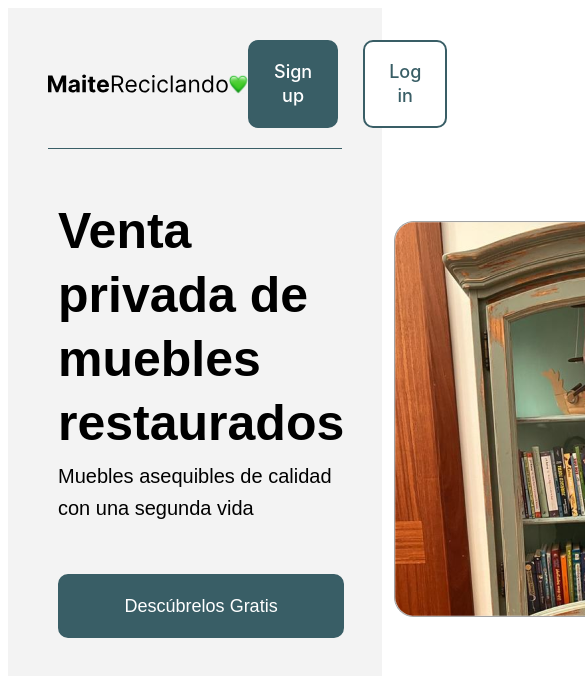
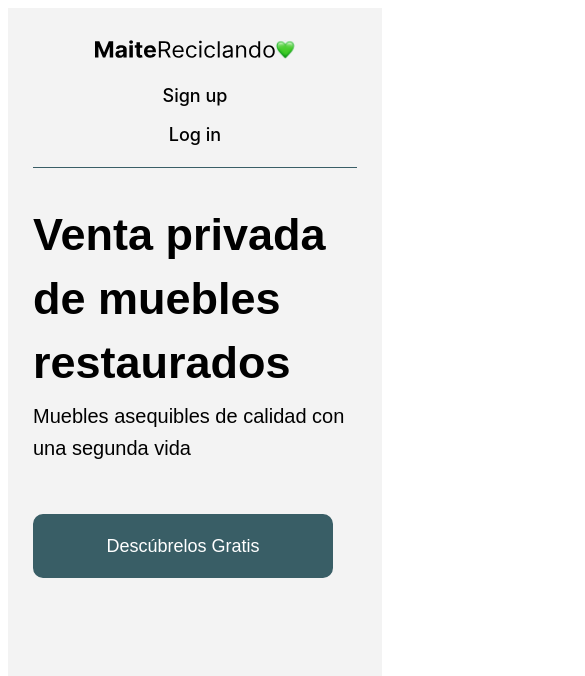
Before and after one commit to miguelgonzalezcruz/maite-react-app, a React (Create React App) app: page / in a window 390 px wide. Shown: the top 676 px of the page, 585 px wide, since content can reach past the window. Built offline with nearby package versions, Linux system fonts and the light colour scheme.

Commit message:
adaptative

```diff
--- a/src/blocks/Header.css
+++ b/src/blocks/Header.css
@@ -11,10 +11,11 @@
 }
 
 .header {
-  padding-left: 40px;
-  padding-right: 40px;
+  padding-left: 25px;
+  padding-right: 25px;
   padding-top: 32px;
   justify-content: space-between;
+  position: relative;
 }
 
 .header__container {
@@ -29,27 +30,11 @@
   align-items: baseline;
   border-bottom: 0.3px solid #395e66;
   margin-top: 20px;
-  padding-left: 40px;
-  padding-right: 40px;
 }
 
 .header__logo {
-  width: 200px;
-  height: 40px;
+  max-width: 300px;
   margin-bottom: 0px;
-}
-
-.header__date {
-  font-weight: 700;
-  font-size: 20px;
-  line-height: 24px;
-  padding-left: 24px;
-  margin-bottom: 0px;
-  margin-top: 0px;
-  font-family: "Cabinet Grotesk", "Arial", sans-serif;
-  font-size: 20px;
-  font-weight: 700;
-  line-height: 24px;
 }
 
 .navigation__container {
@@ -65,7 +50,6 @@
 }
 
 .navigation__button-login {
-  align-self: center;
   border: 2px solid #395e66;
   border-radius: 10px;
   background: #ffffff;
@@ -114,27 +98,100 @@
   color: #ffffff;
 }
 
-.navigation__avatar {
-  margin-left: 12px;
-  margin-bottom: 0px;
-  object-fit: cover;
-  width: 40px;
-  height: 40px;
-  box-sizing: border-box;
-  border-radius: 50%;
-  border: 1px solid rgba(0, 0, 0, 0.2);
+@media screen and (max-width: 600px) {
+  .header__logo {
+    max-width: 250px;
+  }
+
+  .navigation__button-login {
+    font-size: 12px;
+    border-radius: 5px;
+    padding-top: 10px;
+    padding-bottom: 10px;
+    padding-left: 15px;
+    padding-right: 15px;
+    line-height: 12px;
+    margin-left: 30px;
+  }
+
+  .navigation__button-signup {
+    font-size: 12px;
+    border-radius: 5px;
+    padding-top: 10px;
+    padding-bottom: 10px;
+    padding-left: 15px;
+    padding-right: 15px;
+    line-height: 12px;
+  }
 }
 
-.navigation__username {
-  padding-left: 20px;
-  margin-bottom: 0px;
-  margin-top: 0px;
-  font-family: "Cabinet Grotesk", "Arial", sans-serif;
-  font-size: 20px;
-  font-weight: 700;
-  line-height: 25px;
-  text-decoration: none;
-  color: #000000;
-  display: flex;
-  align-items: center;
+@media screen and (max-width: 500px) {
+  .header__logo {
+    max-width: 200px;
+  }
 }
+
+@media screen and (max-width: 450px) {
+  .header__container {
+    display: flex;
+    flex-direction: column;
+    align-items: center;
+    width: 100%;
+  }
+
+  .navigation__container {
+    display: flex;
+    flex-direction: column;
+    align-content: center;
+    align-items: center;
+  }
+
+  .navigation__button-signup {
+    border: transparent;
+    border-radius: none;
+    background: transparent;
+    margin-bottom: 0px;
+    margin-top: 0px;
+    padding-top: 0px;
+    padding-bottom: 0px;
+    padding-left: 0px;
+    padding-right: 0px;
+    font-size: 18px;
+    font-weight: 500;
+    line-height: 24px;
+    color: #000000;
+    cursor: pointer;
+    margin-top: 25px;
+  }
+
+  .navigation__button-signup:hover {
+    background: none;
+    border: none;
+    color: #2bc016;
+  }
+
+  .navigation__button-login {
+    border: transparent;
+    border-radius: none;
+    background: transparent;
+    margin-bottom: 0px;
+    margin-top: 0px;
+    padding-top: 0px;
+    padding-bottom: 0px;
+    padding-left: 0px;
+    padding-right: 0px;
+    font-size: 18px;
+    font-weight: 500;
+    line-height: 24px;
+    color: #000000;
+    cursor: pointer;
+    margin-left: 0px;
+    margin-top: 15px;
+  }
+
+  .navigation__button-login:hover {
+    background: none;
+    border: none;
+    color: #2bc016;
+  }
+}
--- a/src/blocks/Hero.css
+++ b/src/blocks/Hero.css
@@ -65,3 +65,29 @@
   align-items: center;
   justify-content: center;
 }
+
+@media screen and (max-width: 1000px) {
+  .hero__image-container {
+    display: none;
+  }
+
+  .hero__container {
+    display: flex;
+  }
+}
+
+@media screen and (max-width: 630px) {
+  .hero__title {
+    font-size: 45px;
+    line-height: 5p0x;
+  }
+}
+
+@media screen and (max-width: 430px) {
+  .hero {
+    padding-top: 35px;
+    padding-bottom: 25px;
+    padding-left: 25px;
+    padding-right: 25px;
+  }
+}
--- a/src/components/Header.js
+++ b/src/components/Header.js
@@ -1,4 +1,5 @@
 import React from "react";
+
 import "../blocks/Header.css";
 import logo from "../images/logo-maitereciclando.svg";
 
```
